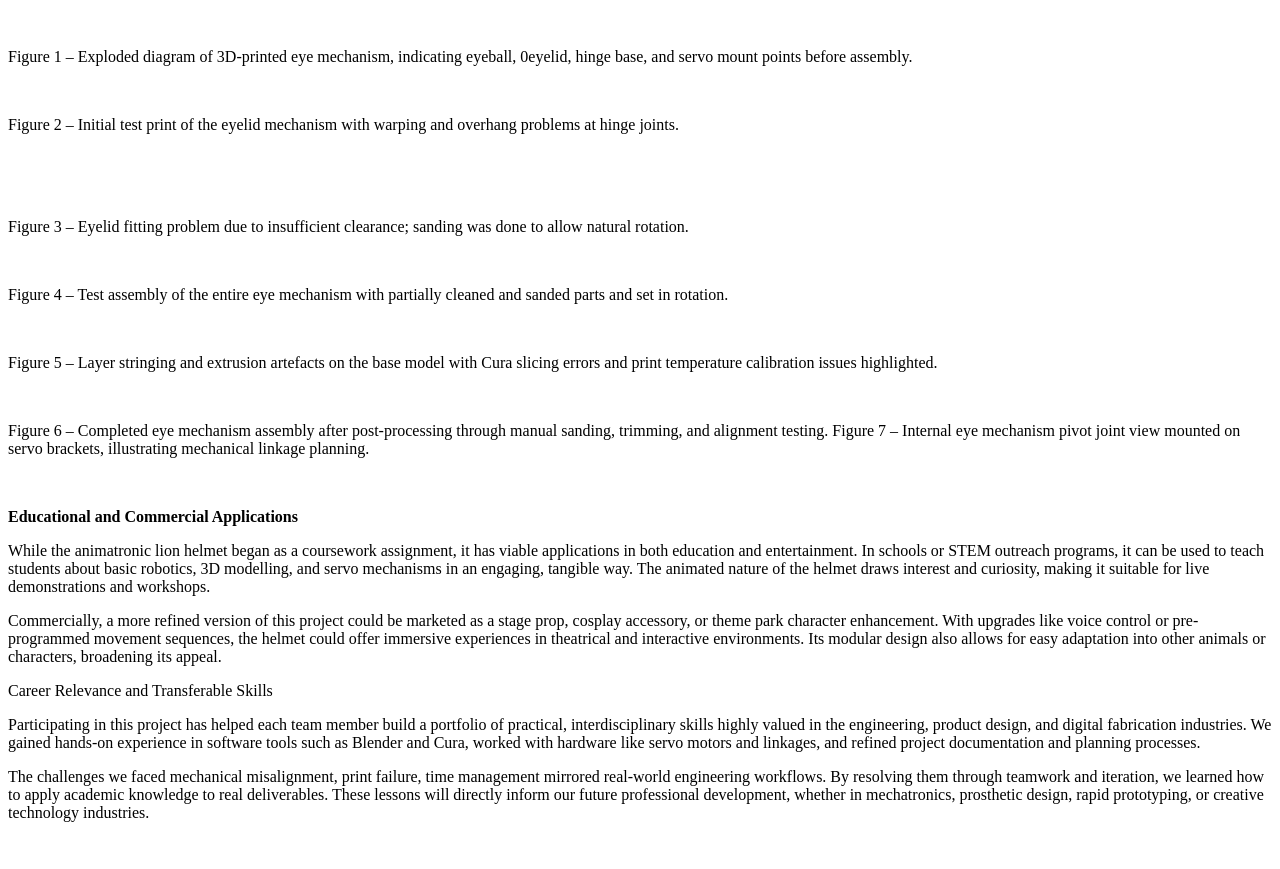
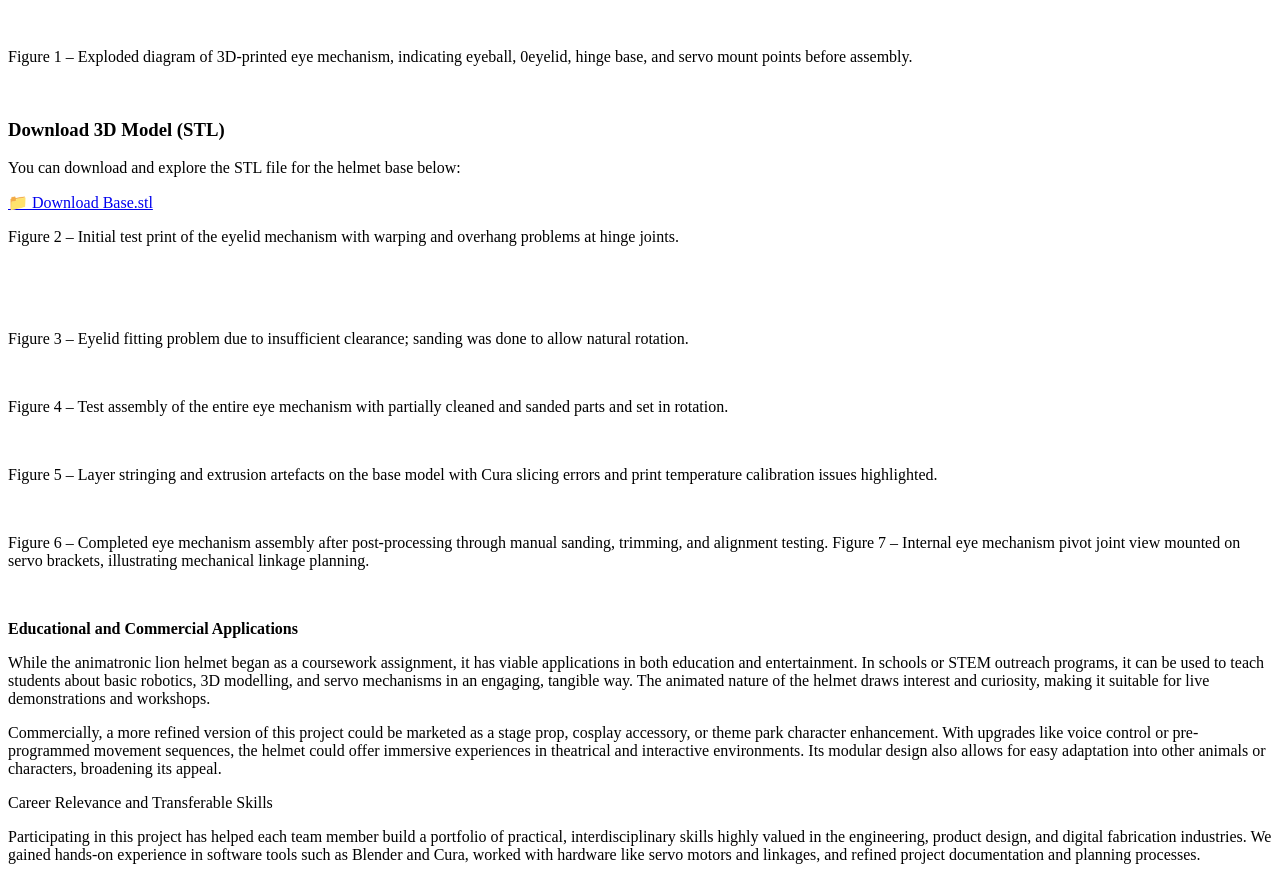
Before and after one commit to Rugiatu2023/Helmet, a plain HTML site: page index.html in a window 1280 px wide. Shown: the part 5405-6274 px from the top of the page. Drawn offline with Linux system fonts and the light colour scheme.

Commit message:
Update index.html

```diff
--- a/index.html
+++ b/index.html
@@ -108,7 +108,11 @@
 <p><strong>Figures and Captions</strong></p>
 <p>&nbsp;</p>
 <p>Figure 1 &ndash; Exploded diagram of 3D-printed eye mechanism, indicating eyeball, 0eyelid, hinge base, and servo mount points before assembly.</p>
-<p>&nbsp;</p>
+<p>&nbsp;</p><h3>Download 3D Model (STL)</h3>
+<p>You can download and explore the STL file for the helmet base below:</p>
+<a href="Base.stl" download>📁 Download Base.stl</a>
+
+
 <p>Figure 2 &ndash; Initial test print of the eyelid mechanism with warping and overhang problems at hinge joints.</p>
 <p>&nbsp;</p>
 <p>&nbsp;</p>
```
